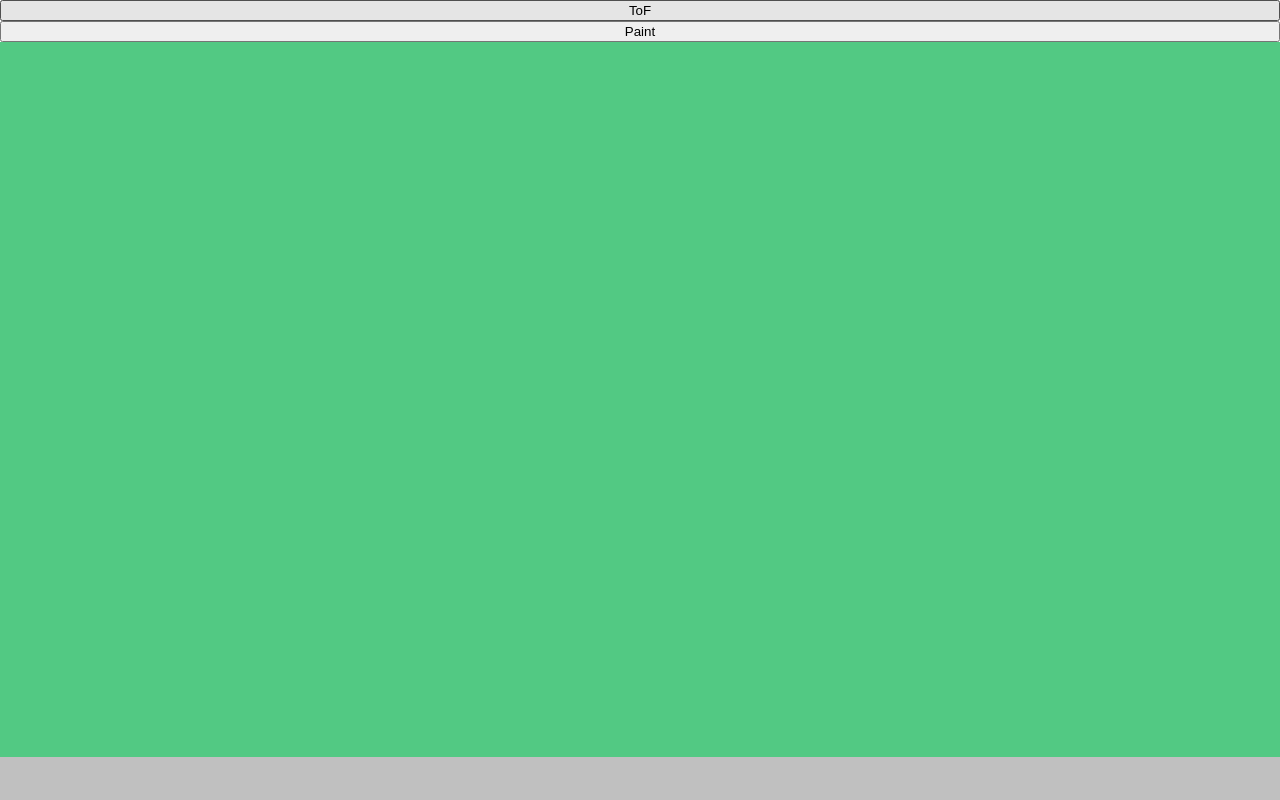
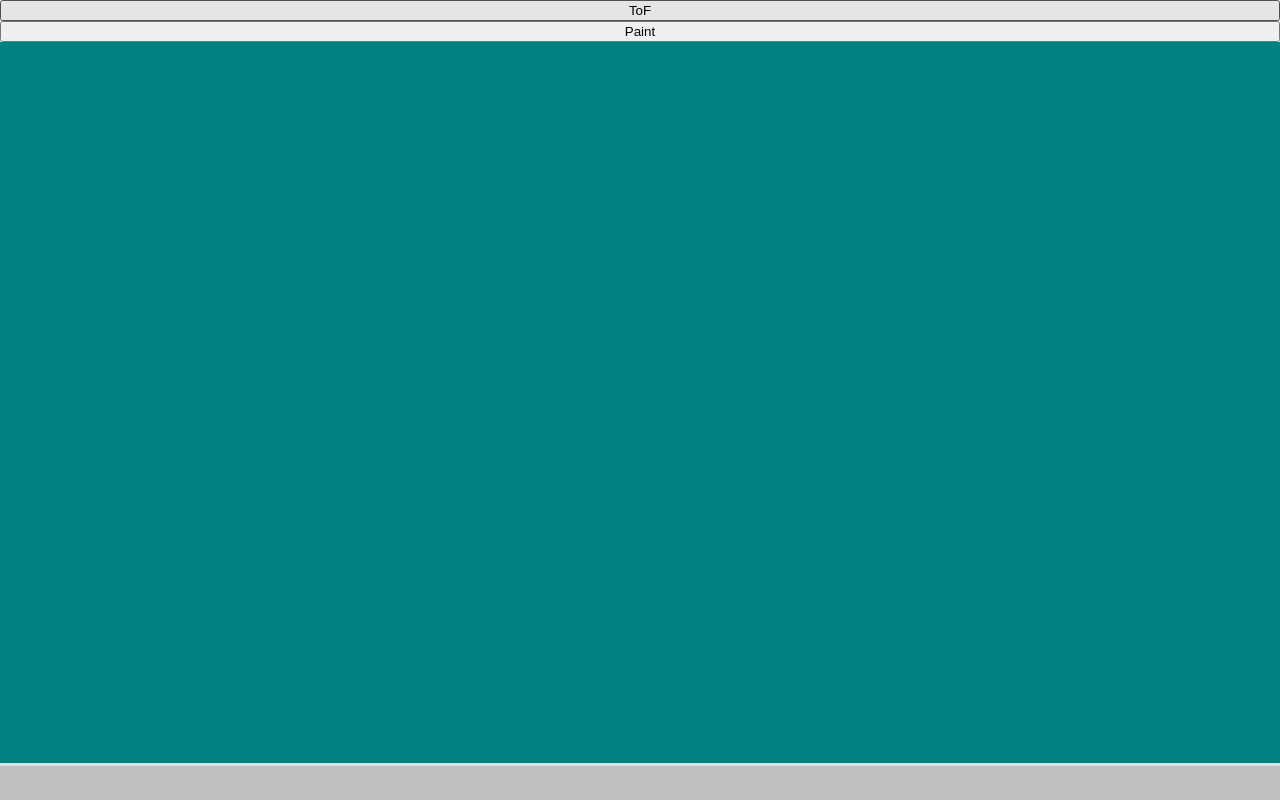
Before and after one commit to StrixWL/1337-os, a React (Vite) app: page / in a window 1280 px wide. Built offline with nearby package versions, Linux system fonts and the light colour scheme.

Commit message:
feat(strix-os): change colors and make it look more like windows 95

```diff
--- a/src/components/Desktop/Desktop.module.scss
+++ b/src/components/Desktop/Desktop.module.scss
@@ -1,5 +1,5 @@
 .Desktop {
-    background-color: #52C983;
+    background-color: #008080;
     height: 100%;
     width: 100%;
     position: relative;
--- a/src/components/Taskbar/Taskbar.module.scss
+++ b/src/components/Taskbar/Taskbar.module.scss
@@ -1,5 +1,6 @@
 .Taskbar {
-    height: 48px;
+    height: 38px;
     background: linear-gradient(to bottom right, #121213, #232325);
     background: #C0C0C0;
+    border-top: 3px solid #DFDFDF;
 }
```
